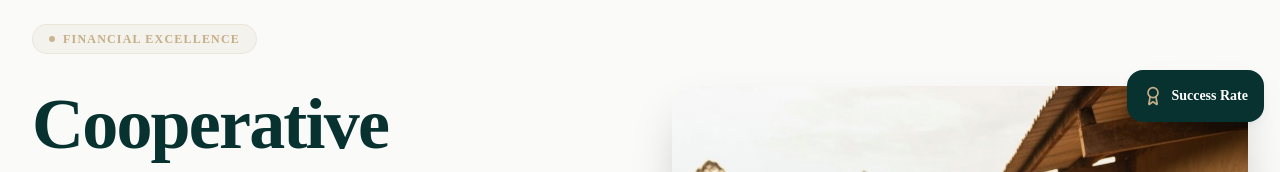
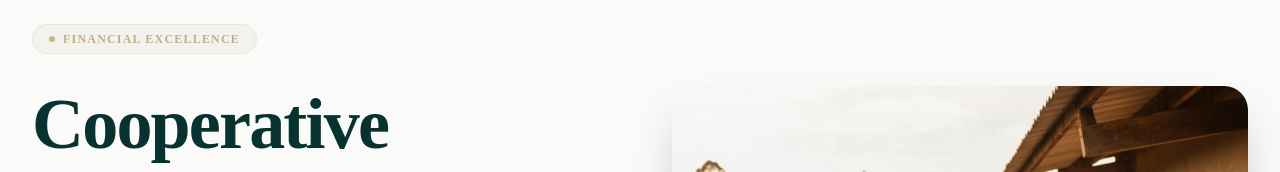
Before and after one commit to COOJAD-BUGESERA/coojad, a Next.js app: page /en in a window 1280 px wide. Shown: the part 136-308 px from the top of the page. Built offline with nearby package versions, Linux system fonts and the light colour scheme; no server answers.

Commit message:
fix: remove "Success Rate" floating card from hero section
Simplify hero section layout by removing redundant card.

```diff
--- a/components/hero.tsx
+++ b/components/hero.tsx
@@ -113,12 +113,7 @@ export default function Hero() {
                 </div>
               </div>
 
-              <div className="absolute -top-4 -right-4 bg-primary rounded-2xl shadow-elegant p-4 text-white">
-                <div className="flex items-center gap-2">
-                  <Award className="w-5 h-5 text-accent" />
-                  <span className="text-sm font-semibold">{t('stat3Label')}</span>
-                </div>
-              </div>
+
             </div>
           </div>
         </div>
```
